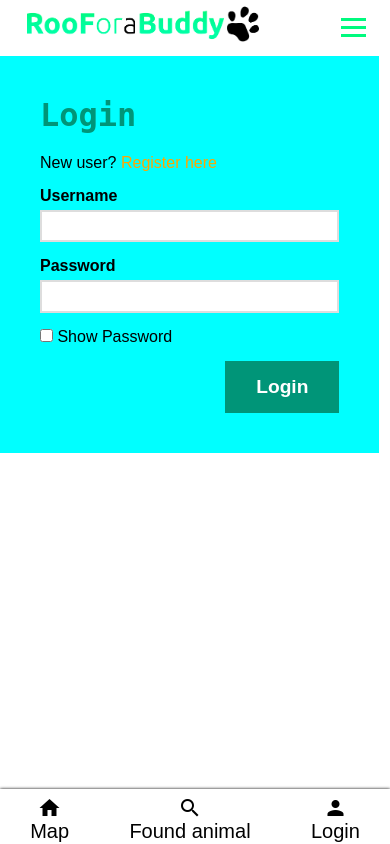
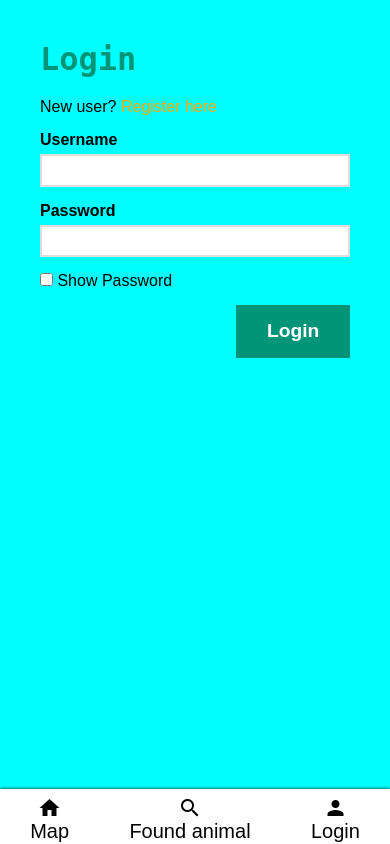
Before and after one commit to MarinosPapadakis/RooForABuddy, a Flask app: page /login in a window 390 px wide. Run offline with Flask 2, Linux system fonts and the light colour scheme.

Commit message:
fix container v2

```diff
--- a/static/style.css
+++ b/static/style.css
@@ -256,8 +256,12 @@
       max-width: 1000px;
     }
     .background-image {
-      max-height: max-content;
-      max-width: max-content;
+      background-color: cyan;
+      position:absolute;
+      top:0px;
+      right:0px;
+      bottom:0px;
+      left:0px;
     }
 
 }
```
